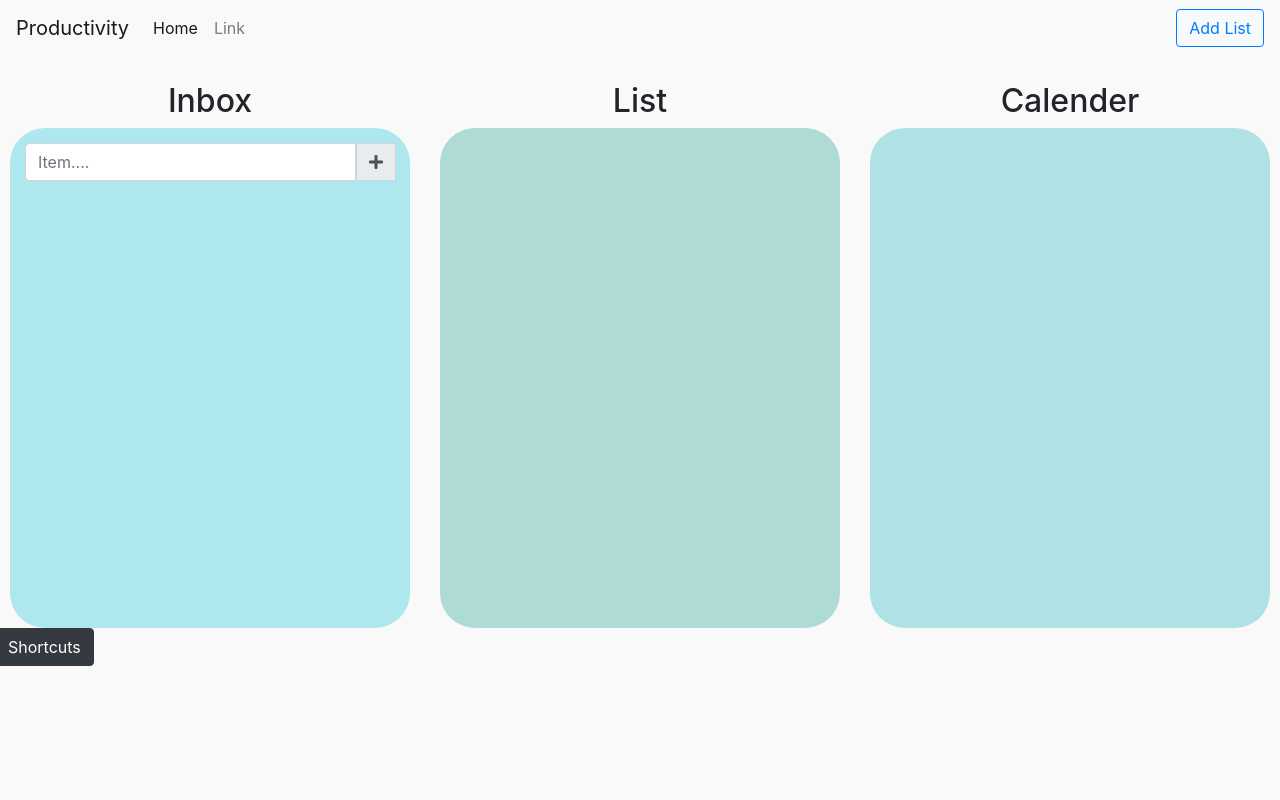
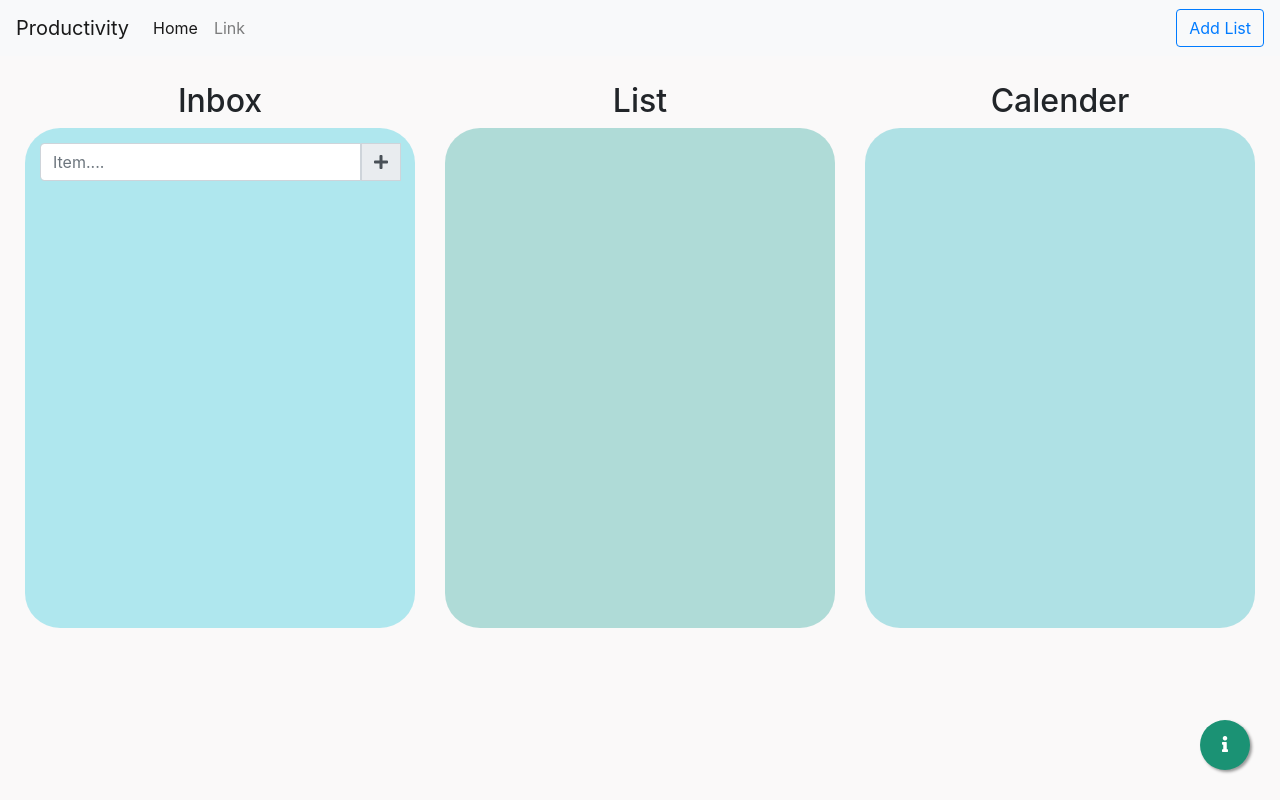
Before and after one commit to Abdelmajeed-Shaheen/Productivity, a React (Create React App) app: page / in a window 1280 px wide. Built offline with nearby package versions, Linux system fonts and the light colour scheme.

Commit message:
notes added

```diff
--- a/src/App.css
+++ b/src/App.css
@@ -29,3 +29,22 @@
 body {
   background-color: rgba(248, 246, 246, 0.658);
 }
+
+
+.float{
+	position:fixed;
+	width:50px;
+	height:50px;
+	bottom:30px;
+	right:30px;
+	background-color:rgb(27, 146, 116);
+	color:#FFF;
+	border-radius:50px;
+	text-align:center;
+  box-shadow: 2px 2px 3px #999;
+  cursor: pointer;
+}
+
+.my-float{
+  margin-top:16px;
+}
--- a/src/components/Main.js
+++ b/src/components/Main.js
@@ -10,7 +10,7 @@ const Main = (props) => {
     <>
       <Header />
       <div className="maindiv">
-        <div className="row mt-3">
+        <div className="row mt-3" style={{marginLeft:0,marginRight:0}}>
           <div className="col-md-4">
             <Inbox />
           </div>
@@ -20,16 +20,13 @@ const Main = (props) => {
           <div className="col-md-4">
             <Calender />
           </div>
-          <button
-            type="button"
-            className="btn btn-dark"
-            data-toggle="modal"
-            data-target="#staticBackdrop"
-          >
-            Shortcuts
-          </button>
         </div>
       </div>
+      <div className="float"
+           data-toggle="modal"
+           data-target="#staticBackdrop">
+            <i class="fas fa-info my-float" ></i>
+        </div>
       <ModalShort />
     </>
   );
```
